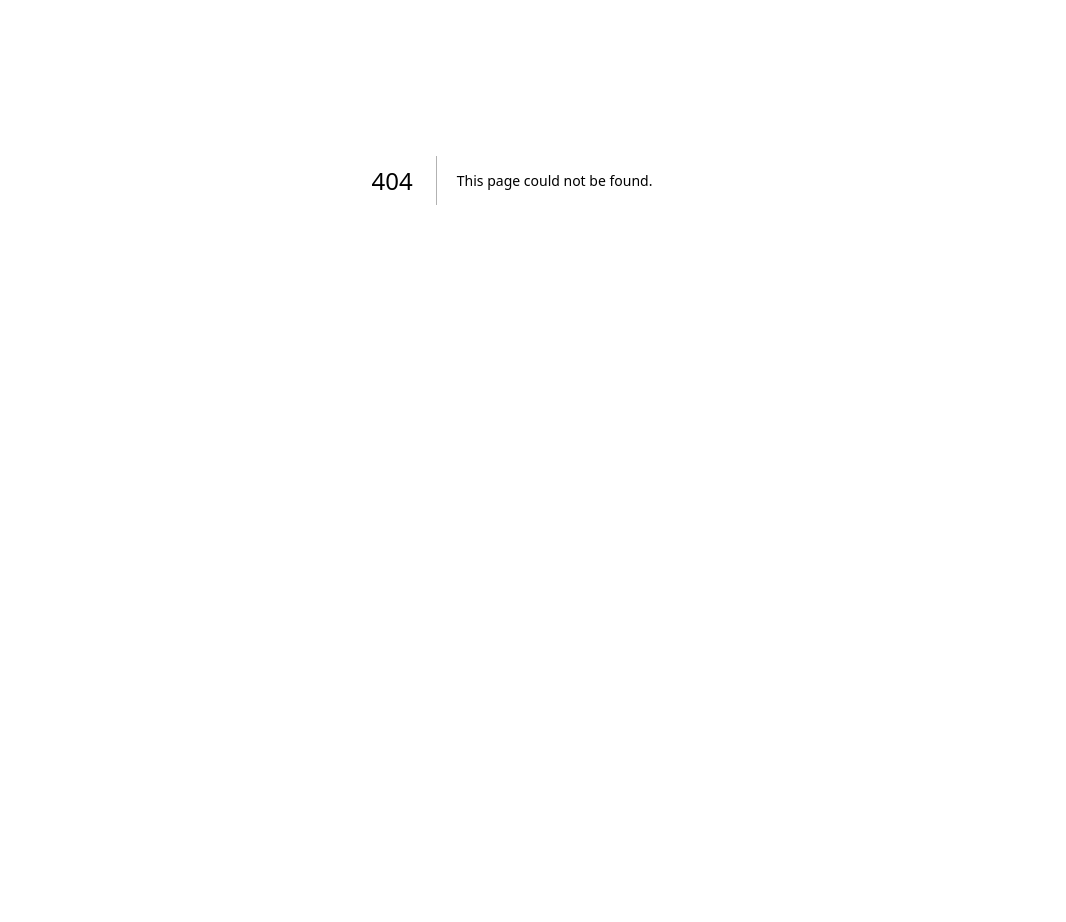
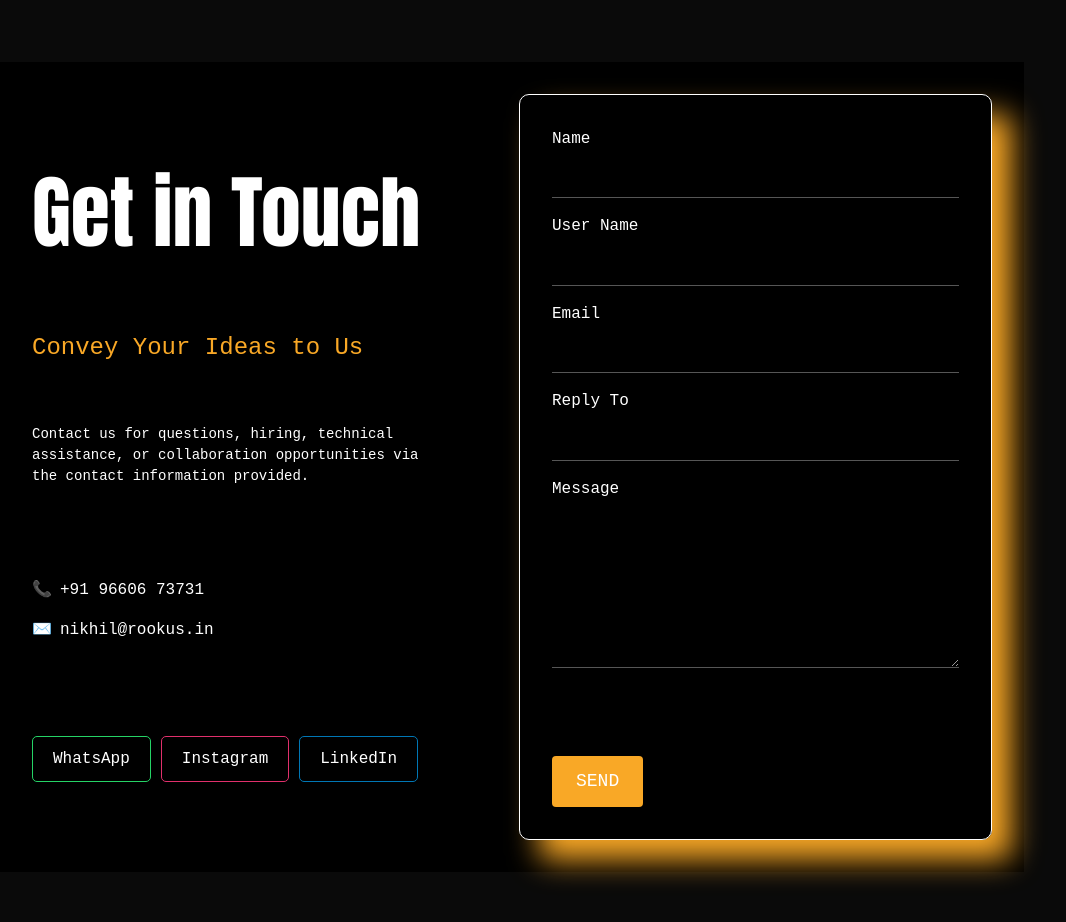
Before and after one commit to SH20RAJ/rookus, a Next.js app: page /contact in a window 1280 px wide. Before the commit this address had no page. Shown: the part 220-1142 px from the top of the page, without its empty margins (128-1194 px from the left). Before the commit the page ends 800 px from the top, so only its background shows below. Built offline with nearby package versions, Linux system fonts and the light colour scheme.

Commit message:
contact us

```diff
--- /dev/null
+++ b/src/app/contact/page.js
@@ -0,0 +1,249 @@
+"use client"; // Add this directive at the top of the file
+
+import { useState } from 'react';
+import { NavBar } from '@/components/NavBar';
+
+const Contact = () => {
+  const [formData, setFormData] = useState({
+    from_name: '',
+    user_name: '',
+    user_email: '',
+    reply_to: '',
+    message: '',
+  });
+
+  const handleSubmit = async (e) => {
+    e.preventDefault();
+
+    const serviceID = 'service_ab0ncrk';
+    const templateID = 'template_wrhighr';
+    const userID = 'JRlaG3hag5xl7193h';
+
+    const templateParams = {
+      from_name: formData.from_name,
+      user_name: formData.user_name,
+      user_email: formData.user_email,
+      reply_to: formData.reply_to,
+      message: formData.message,
+    };
+
+    const response = await fetch('https://api.emailjs.com/api/v1.0/email/send', {
+      method: 'POST',
+      headers: {
+        'Content-Type': 'application/json',
+      },
+      body: JSON.stringify({
+        service_id: serviceID,
+        template_id: templateID,
+        user_id: userID,
+        template_params: templateParams,
+      }),
+    });
+
+    if (response.ok) {
+      alert('Message sent successfully!');
+      setFormData({
+        from_name: '',
+        user_name: '',
+        user_email: '',
+        reply_to: '',
+        message: '',
+      });
+    } else {
+      alert('Oops! Something went wrong. Please try again later.');
+    }
+  };
+
+  const handleChange = (e) => {
+    setFormData({ ...formData, [e.target.name]: e.target.value });
+  };
+
+  // Inline styles
+  const styles = {
+    container: {
+      margin: '25vh 10vw',
+      display: 'flex',
+      flexWrap: 'wrap',
+      backgroundColor: '#000',
+      color: '#fff',
+      padding: '2rem',
+      gap: '2rem',
+      fontFamily: "'Courier New', Courier, monospace",
+    },
+    info: {
+      flex: 1,
+      display: 'flex',
+      flexDirection: 'column',
+      justifyContent: 'space-evenly',
+      marginRight: '3rem',
+    },
+    title: {
+      fontSize: '5rem',
+      fontFamily: 'Impact, Haettenschweiler, "Arial Narrow Bold", sans-serif',
+    },
+    form: {
+      flex: 1,
+      display: 'flex',
+      flexDirection: 'column',
+      justifyContent: 'space-evenly',
+      boxShadow: '20px 20px 30px #f9a826',
+      border: 'solid 1px white',
+      borderRadius: '10px',
+      padding: '2rem',
+    },
+    input: {
+      color: '#fff',
+      backgroundColor: 'transparent',
+      width: '100%',
+      boxSizing: 'border-box',
+      padding: '0.7em 0.5em',
+      border: 'none',
+      borderBottom: '1px solid rgba(221, 221, 221, 0.39)',
+      marginBottom: '1rem',
+    },
+    button: {
+      alignSelf: 'center',
+      padding: '0.75rem 1.5rem',
+      fontSize: '1.125rem',
+      color: '#fff',
+      backgroundColor: '#f9a826',
+      border: 'none',
+      borderRadius: '0.25rem',
+      cursor: 'pointer',
+      textTransform: 'uppercase',
+      marginTop: '4rem',
+      width: 'fit-content',
+    },
+    socialMediaButtons: {
+      display: 'flex',
+      flexWrap: 'wrap',
+      gap: '10px',
+      marginTop: '20px',
+    },
+    socialButton: {
+      display: 'inline-block',
+      padding: '10px 20px',
+      color: 'white',
+      textDecoration: 'none',
+      borderRadius: '5px',
+      transition: 'background-color 0.3s ease, transform 0.3s ease',
+    },
+    whatsapp: { border: '1px solid #25D366' },
+    instagram: { border: '1px solid #E1306C' },
+    linkedin: { border: '1px solid #0077B5' },
+  };
+
+  return (
+    <>
+      <NavBar />
+      <div style={styles.container}>
+        <div style={styles.info}>
+          <div style={styles.title}>Get in Touch</div>
+          <h1 style={{ fontSize: '1.5rem', color: '#f9a826' }}>Convey Your Ideas to Us</h1>
+          <p style={{ fontSize: '0.875rem', color: '#fff', marginBottom: '2rem' }}>
+            Contact us for questions, hiring, technical assistance, or collaboration
+            opportunities via the contact information provided.
+          </p>
+          <div>
+            <div style={{ display: 'flex', alignItems: 'center', marginBottom: '1rem' }}>
+              <span role="img" aria-label="phone">📞</span>
+              <a href="tel:+919660673731" style={{ color: '#fff', textDecoration: 'none', marginLeft: '0.5rem' }}>+91 96606 73731</a>
+            </div>
+            <div style={{ display: 'flex', alignItems: 'center', marginBottom: '1rem' }}>
+              <span role="img" aria-label="email">✉️</span>
+              <a href="mailto:nikhil@rookus.in" style={{ color: '#fff', textDecoration: 'none', marginLeft: '0.5rem' }}>nikhil@rookus.in</a>
+            </div>
+          </div>
+          <div style={styles.socialMediaButtons}>
+            <a
+              href="https://api.whatsapp.com/send?phone=919660673731"
+              target="_blank"
+              rel="noopener noreferrer"
+              style={{ ...styles.socialButton, ...styles.whatsapp }}
+            >
+              WhatsApp
+            </a>
+            <a
+              href="https://www.instagram.com/rookus.in"
+              target="_blank"
+              rel="noopener noreferrer"
+              style={{ ...styles.socialButton, ...styles.instagram }}
+            >
+              Instagram
+            </a>
+            <a
+              href="https://www.linkedin.com/company/rookus-in/"
+              target="_blank"
+              rel="noopener noreferrer"
+              style={{ ...styles.socialButton, ...styles.linkedin }}
+            >
+              LinkedIn
+            </a>
+          </div>
+        </div>
+        <div style={styles.form}>
+          <form onSubmit={handleSubmit}>
+            <label>
+              Name
+              <input
+                type="text"
+                name="from_name"
+                value={formData.from_name}
+                onChange={handleChange}
+                style={styles.input}
+                required
+              />
+            </label>
+            <label>
+              User Name
+              <input
+                type="text"
+                name="user_name"
+                value={formData.user_name}
+                onChange={handleChange}
+                style={styles.input}
+                required
+              />
+            </label>
+            <label>
+              Email
+              <input
+                type="email"
+                name="user_email"
+                value={formData.user_email}
+                onChange={handleChange}
+                style={styles.input}
+                required
+              />
+            </label>
+            <label>
+              Reply To
+              <input
+                type="text"
+                name="reply_to"
+                value={formData.reply_to}
+                onChange={handleChange}
+                style={styles.input}
+                required
+              />
+            </label>
+            <label>
+              Message
+              <textarea
+                name="message"
+                value={formData.message}
+                onChange={handleChange}
+                required
+                rows="6"
+                style={{ ...styles.input, resize: 'vertical' }}
+              />
+            </label>
+            <button type="submit" style={styles.button}>Send</button>
+          </form>
+        </div>
+      </div>
+    </>
+  );
+};
+
+export default Contact;
--- a/src/components/NavBar.js
+++ b/src/components/NavBar.js
@@ -4,6 +4,7 @@ import * as React from "react";
 import Link from "next/link";
 import { cn } from "@/lib/utils";
 import logo from "../../public/assets/images/logo.png";
+
 
 import {
   NavigationMenu,
```
